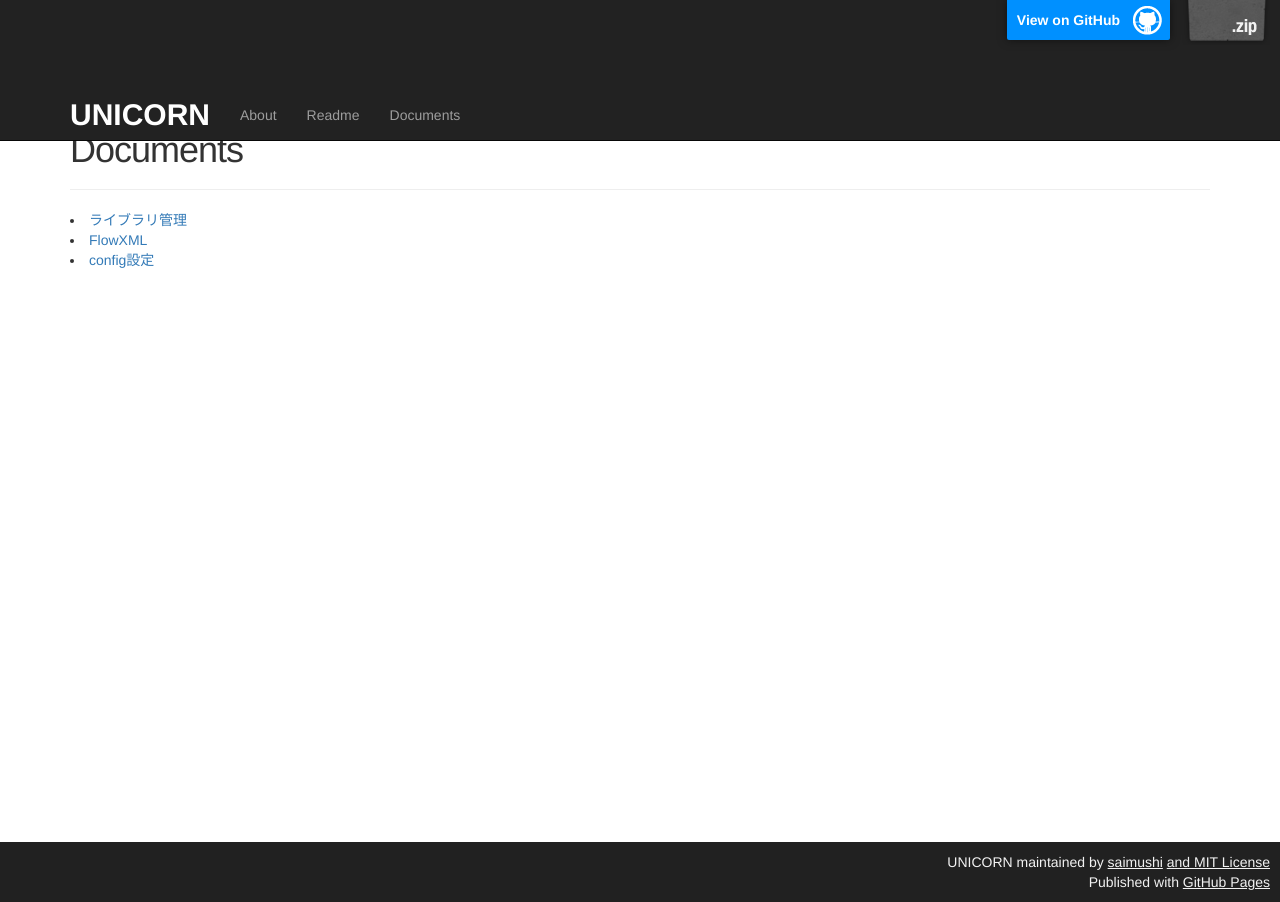
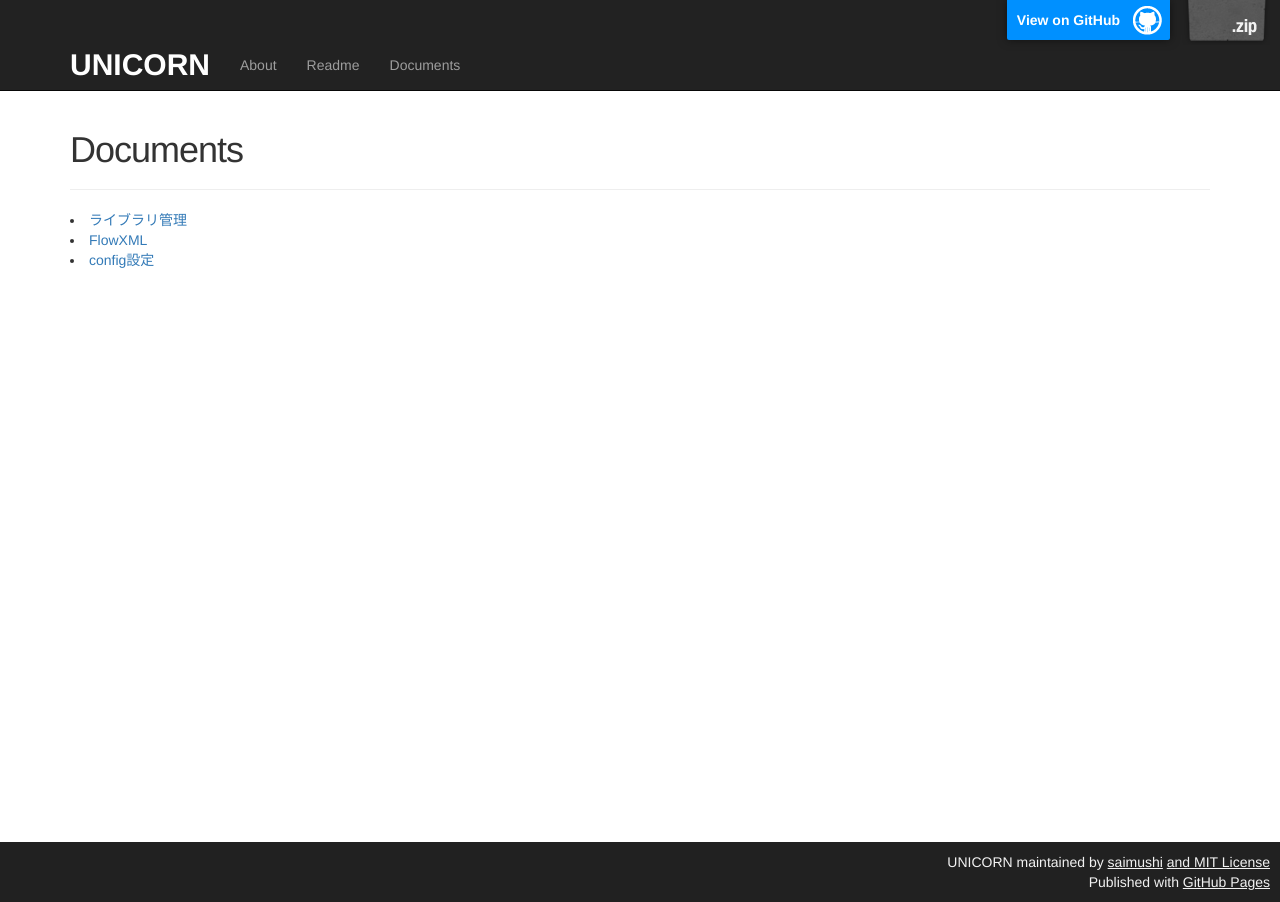
Before and after one commit to UNICORN-Project/unicorn-project.github.com, a Jekyll site: the page built from documents/index.html, in a window 1280 px wide. Built offline with Jekyll 4.4.1, drawn with Linux system fonts in a browser that asks for light colours.

Commit message:
Update main.css

```diff
--- a/assets/css/main.css
+++ b/assets/css/main.css
@@ -80,7 +80,7 @@ body {
 .documents-container {
 	min-height: calc(100% - 54px);
 }
-.container:not(first-child) {
+.container:not(:first-child) {
 	margin-top: 50px;
 }
 #documents {
```
